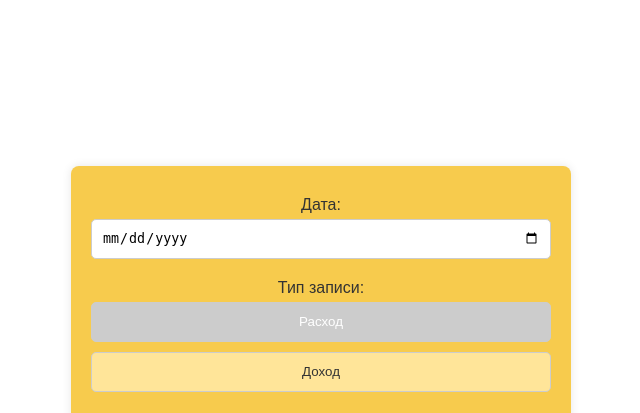
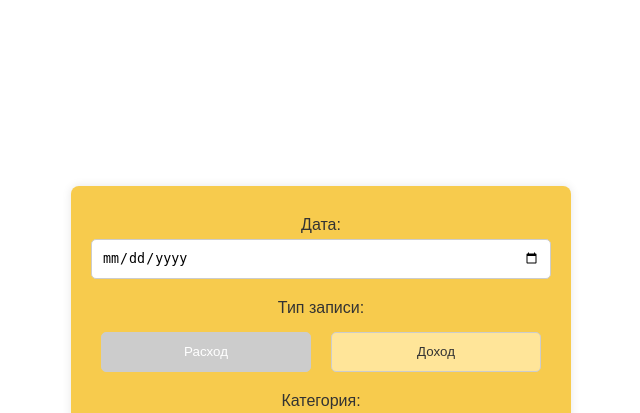
Before and after one commit to egormeister02/web-app-valek, a Flask app: template templates/form.html in a window 1280 px wide. Shown: the top 413 px of the page, without its empty margins (319-959 px from the left). Run offline with Flask 3, Linux system fonts and the light colour scheme; the template is opened without the code that fills it, so the values that code supplies are empty.

Commit message:
change buttons

```diff
--- a/static/style.css
+++ b/static/style.css
@@ -18,6 +18,11 @@
     width: 100%; /* Устанавливаем ширину контейнера */
     max-width: 500px; /* Максимальная ширина контейнера */
     box-sizing: border-box; /* Учитываем padding в ширине */
+}
+
+.type-buttons {
+    display: flex;
+    justify-content: center; /* Центрируем кнопки по горизонтали */
 }
 
 form {
@@ -53,6 +58,14 @@
 button.selected {
     background-color: #cccccc;
     color: #ffffff;
+}
+
+button.type-btn {
+    flex: 1; /* Кнопки занимают равные доли доступного пространства */
+    max-width: 50%; /* Ограничиваем максимальную ширину кнопок до половины контейнера */
+    padding: 10px;
+    margin: 10px; /* Убираем отступы между кнопками */
+    box-sizing: border-box; /* Учитываем padding в ширине кнопок */
 }
 
 button:focus {
--- a/templates/form.html
+++ b/templates/form.html
@@ -102,11 +102,11 @@
             <input type="date" id="date" name="date" required>
 
             <label for="type">Тип записи:</label>
-            <div>
-                <button type="button" id="expenseBtn" onclick="selectType('Расход')">Расход</button>
-                <button type="button" id="incomeBtn" onclick="selectType('Доход')">Доход</button>
-                <input type="hidden" id="type" name="type" value="Расход"> <!-- Значение по умолчанию -->
-            </div>
+                <div class="type-buttons">
+                    <button type="button" id="expenseBtn" class="type-btn" onclick="selectType('Расход')">Расход</button>
+                    <button type="button" id="incomeBtn" class="type-btn" onclick="selectType('Доход')">Доход</button>
+                    <input type="hidden" id="type" name="type" value="Расход"> <!-- Значение по умолчанию -->
+                </div>
 
             <label for="category">Категория:</label>
             <div id="categoryField">
```
